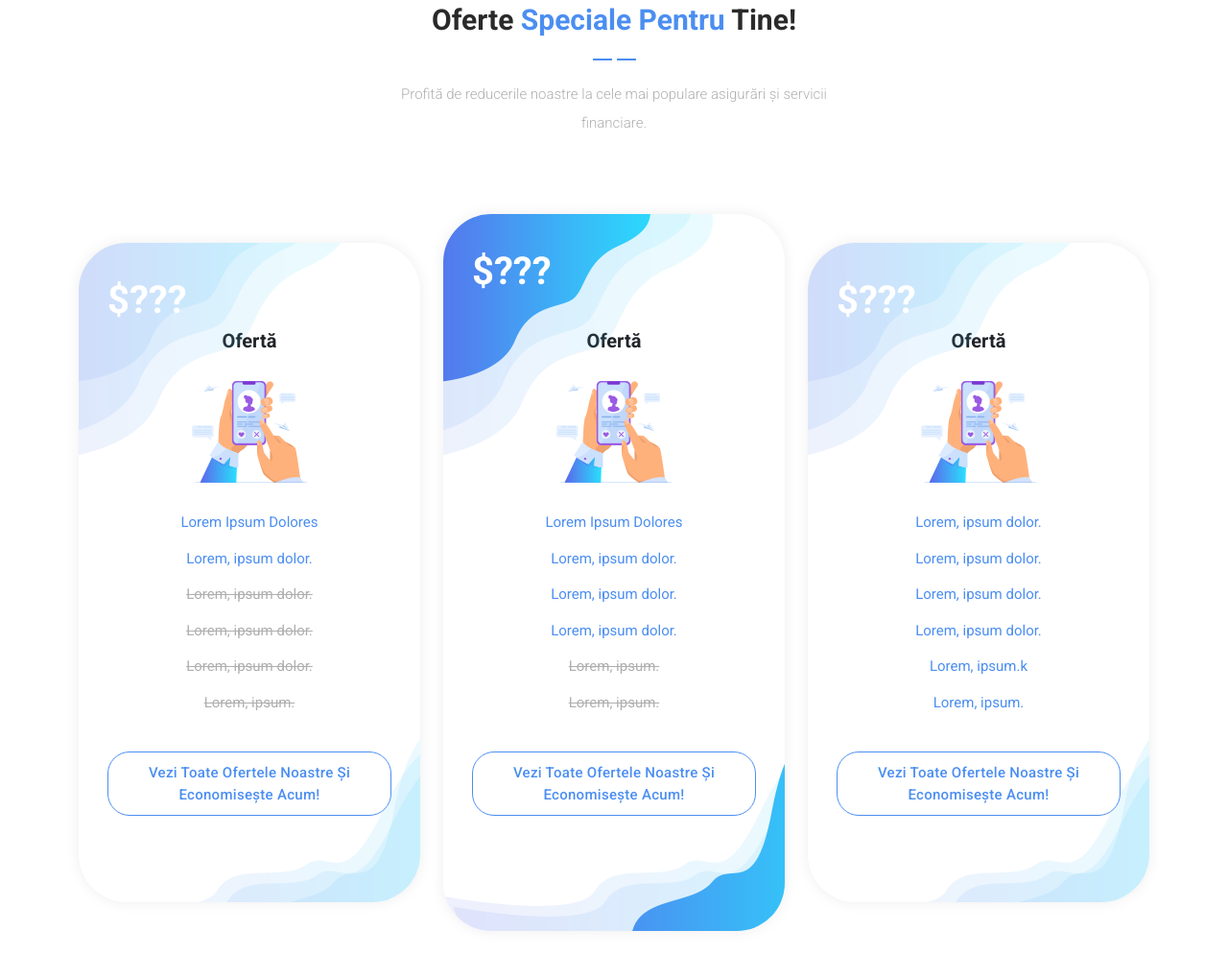
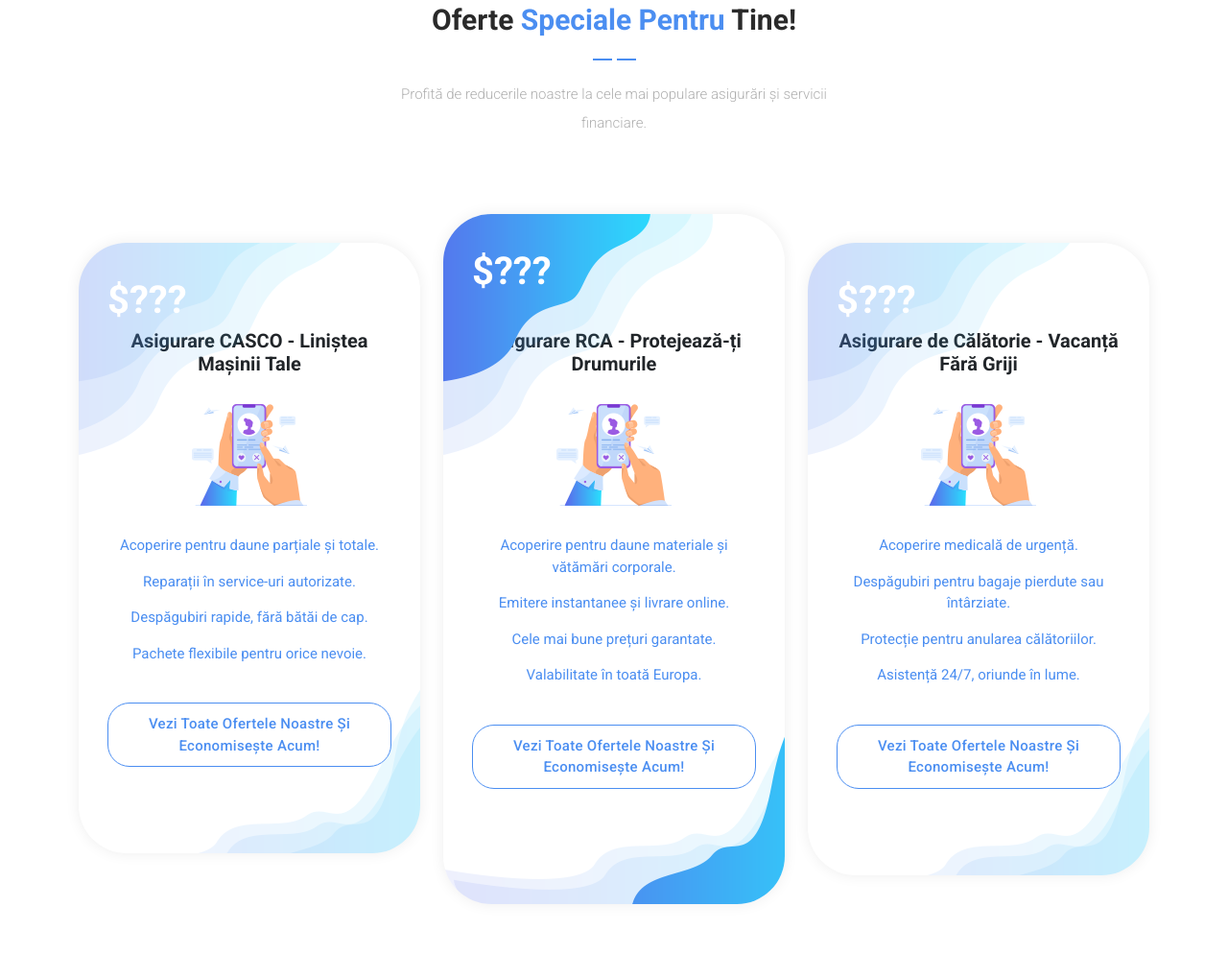
Before and after one commit to youga09/site1, a plain HTML site: page index.html in a window 1280 px wide. Shown: the part 4381-5400 px from the top of the page at 96% size. Drawn offline with nearby package versions, Linux system fonts and the light colour scheme.

Commit message:
last_version1

```diff
--- a/index.html
+++ b/index.html
@@ -550,17 +550,15 @@
         <div class="col-lg-4">
           <div class="pricing-item-regular">
             <span class="price">$???</span>
-            <h4>Ofertă</h4>
+            <h4>Asigurare CASCO - Liniștea Mașinii Tale</h4>
             <div class="icon">
               <img src="assets/images/pricing-table-01.png" alt="">
             </div>
             <ul>
-              <li>Lorem Ipsum Dolores</li>
-              <li>Lorem, ipsum dolor.</li>
-              <li class="non-function">Lorem, ipsum dolor.</li>
-              <li class="non-function">Lorem, ipsum dolor.</li>
-              <li class="non-function">Lorem, ipsum dolor.</li>
-              <li class="non-function">Lorem, ipsum.</li>
+              <li>Acoperire pentru daune parțiale și totale.</li>
+              <li>Reparații în service-uri autorizate.</li>
+              <li>Despăgubiri rapide, fără bătăi de cap.</li>
+              <li>Pachete flexibile pentru orice nevoie.</li>
             </ul>
             <div class="border-button">
               <a href="#">Vezi toate ofertele noastre și economisește acum!</a>
@@ -570,17 +568,15 @@
         <div class="col-lg-4">
           <div class="pricing-item-pro">
             <span class="price">$???</span>
-            <h4>Ofertă</h4>
+            <h4>Asigurare RCA - Protejează-ți Drumurile</h4>
             <div class="icon">
               <img src="assets/images/pricing-table-01.png" alt="">
             </div>
             <ul>
-              <li>Lorem Ipsum Dolores</li>
-              <li>Lorem, ipsum dolor.</li>
-              <li>Lorem, ipsum dolor.</li>
-              <li>Lorem, ipsum dolor.</li>
-              <li class="non-function">Lorem, ipsum.</li>
-              <li class="non-function">Lorem, ipsum.</li>
+              <li>Acoperire pentru daune materiale și vătămări corporale.</li>
+              <li>Emitere instantanee și livrare online.</li>
+              <li>Cele mai bune prețuri garantate.</li>
+              <li>Valabilitate în toată Europa.</li>
             </ul>
             <div class="border-button">
               <a href="#">Vezi toate ofertele noastre și economisește acum!</a>
@@ -590,17 +586,15 @@
         <div class="col-lg-4">
           <div class="pricing-item-regular">
             <span class="price">$???</span>
-            <h4>Ofertă</h4>
+            <h4>Asigurare de Călătorie - Vacanță Fără Griji</h4>
             <div class="icon">
               <img src="assets/images/pricing-table-01.png" alt="">
             </div>
             <ul>
-              <li>Lorem, ipsum dolor.</li>
-              <li>Lorem, ipsum dolor.</li>
-              <li>Lorem, ipsum dolor.</li>
-              <li>Lorem, ipsum dolor.</li>
-              <li>Lorem, ipsum.k</li>
-              <li>Lorem, ipsum.</li>
+              <li>Acoperire medicală de urgență.</li>
+              <li>Despăgubiri pentru bagaje pierdute sau întârziate.</li>
+              <li>Protecție pentru anularea călătoriilor.</li>
+              <li>Asistență 24/7, oriunde în lume.</li>
             </ul>
             <div class="border-button">
               <a href="#">Vezi toate ofertele noastre și economisește acum!</a>
```
